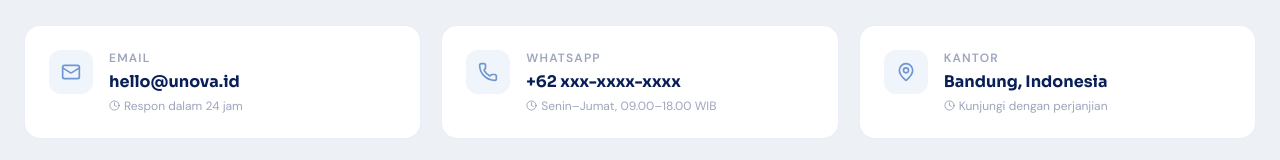
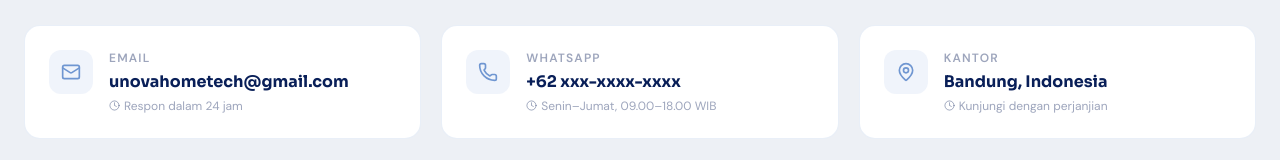
Before and after one commit to ripkie/unovaWebsite, a Next.js app: page /contact-us in a window 1280 px wide. Shown: the part 356-516 px from the top of the page. Built offline with nearby package versions, Linux system fonts and the light colour scheme.

Commit message:
update contact us

```diff
--- a/src/app/contact-us/page.tsx
+++ b/src/app/contact-us/page.tsx
@@ -63,7 +63,7 @@ export default function ContactPage() {
         <div className="max-w-7xl mx-auto px-6 grid md:grid-cols-3 gap-5">
           {/* Email */}
           <a
-            href="mailto:hello@unova.id"
+            href="mailto:unovahometech@gmail.com"
             className="flex items-start gap-4 p-6 rounded-2xl bg-white border border-[#6F96D1]/15 hover:border-[#6F96D1]/35 hover:shadow-md transition-all group"
           >
             <div
@@ -77,7 +77,7 @@ export default function ContactPage() {
                 Email
               </div>
               <div className="font-display font-bold text-brand-navy mt-1 group-hover:text-[#6F96D1] transition-colors">
-                hello@unova.id
+                unovahometech@gmail.com
               </div>
               <div className="flex items-center gap-1 text-brand-navy/40 text-xs mt-1">
                 <Clock size={11} />
@@ -237,7 +237,7 @@ export default function ContactPage() {
                           Email *
                         </label>
                         <input
-                          type="email"
+                          type="unovahometech@gmail.com"
                           required
                           value={form.email}
                           onChange={(e) => setForm({ ...form, email: e.target.value })}
```
